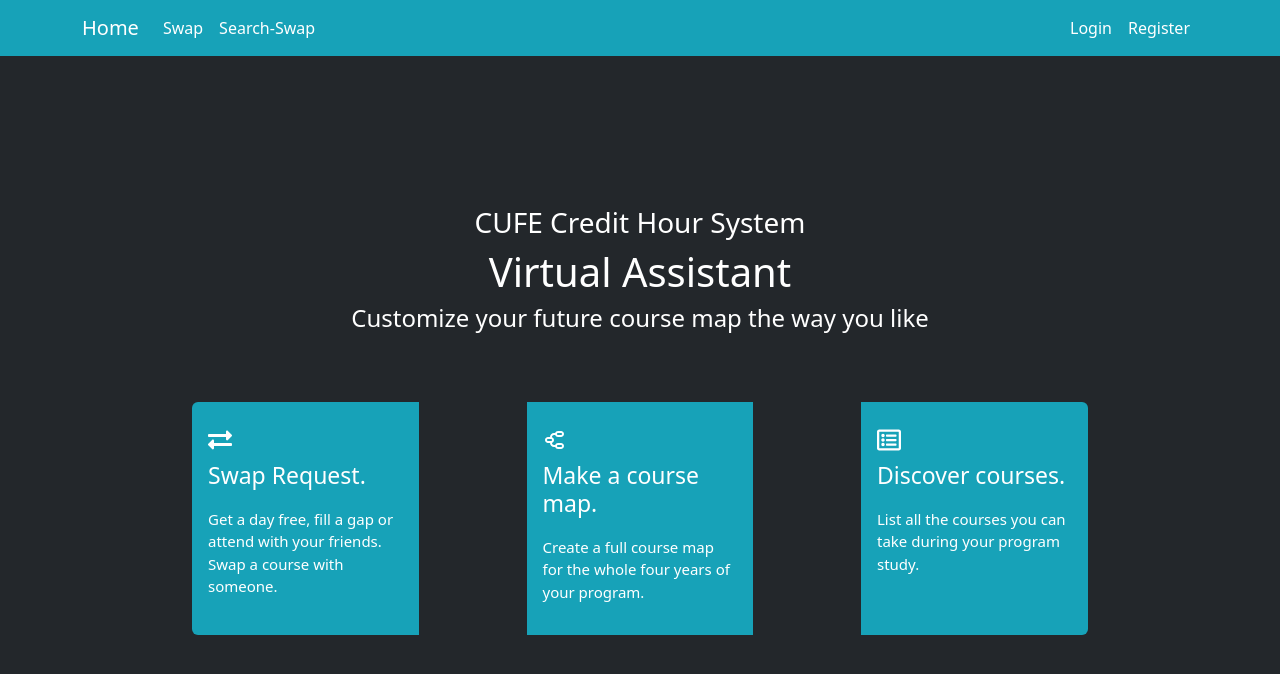
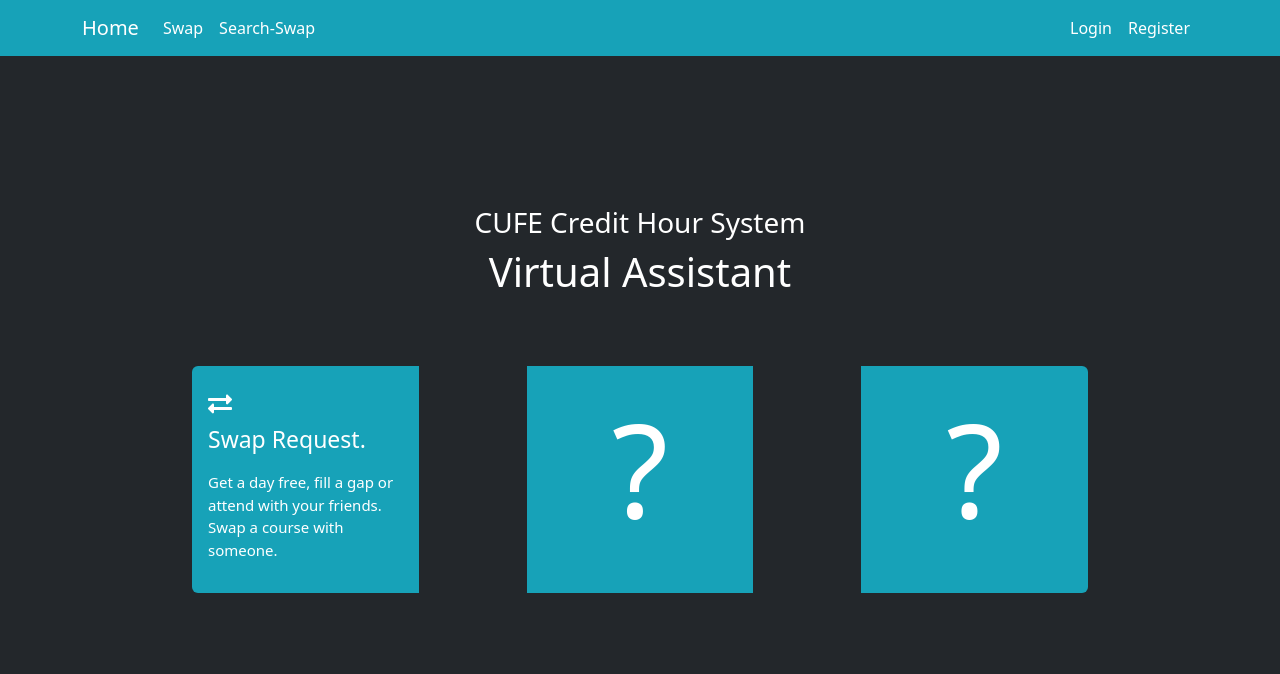
Before and after one commit to AliKhalaf1/courseMap-Front-end, a React (Create React App) app: page / in a window 1280 px wide. Shown: the top 674 px of the page. Built offline with nearby package versions, Linux system fonts and the light colour scheme.

Commit message:
Tidy up #4

```diff
--- a/public/index.html
+++ b/public/index.html
@@ -16,7 +16,7 @@
       manifest.json provides metadata used when your web app is installed on a
       user's mobile device or desktop. See https://developers.google.com/web/fundamentals/web-app-manifest/
     -->
-    <link rel="manifest" href="%PUBLIC_URL%/manifest.json" />
+    <!-- <link rel="manifest" href="%PUBLIC_URL%/manifest.json" /> -->
     <!--
       Notice the use of %PUBLIC_URL% in the tags above.
       It will be replaced with the URL of the `public` folder during the build.
--- a/src/Modules/Home/Home.jsx
+++ b/src/Modules/Home/Home.jsx
@@ -12,7 +12,6 @@
       <div className="home-text">
         <h3>CUFE Credit Hour System</h3>
         <h1>Virtual Assistant</h1>
-        <h4>Customize your future course map the way you like</h4>
       </div>
       <CardGroup className="cards" md={1}>
         <Card className="card">
@@ -25,24 +24,12 @@
           </a>
         </Card>
 
-        <Card href="#course-map">
-          <a href="#course-map">
-            <Card.Body>
-              <RiMindMap className="icon" />
-              <h5>Make a course map.</h5>
-              <p>Create a full course map for the whole four years of your program.</p>
-            </Card.Body>
-          </a>
+        <Card className='mystery'>
+          <h1>?</h1>
         </Card>
 
-        <Card>
-          <a href="#course-map">
-            <Card.Body>
-              <FaRegListAlt className="icon" />
-              <h5>Discover courses.</h5>
-              <p>List all the courses you can take during your program study.</p>
-            </Card.Body>
-          </a>
+        <Card className='mystery'>
+          <h1>?</h1>
         </Card>
       </CardGroup>
     </section>
--- a/src/Modules/Home/Home.scss
+++ b/src/Modules/Home/Home.scss
@@ -44,4 +44,15 @@
       }
     }
   }
+  .mystery{
+    align-items: center;
+    h1{
+      font-size: 130px;
+      position: absolute;
+      top: 45%;
+      -ms-transform: translateY(-50%);
+      transform: translateY(-50%);
+    }
+  }
+
 }
--- a/src/Modules/SwapStatus/Services/swapStatus.services.jsx
+++ b/src/Modules/SwapStatus/Services/swapStatus.services.jsx
@@ -2,16 +2,16 @@
 import configs from '../../../Global/config';
 import authHeader from '../../../Global/auth-header';
 
-const acceptSwapRequest = (id) =>
+const acceptSwapRequest = (valueId, matchedId) =>
   axios
-    .post(`${configs.API_BASE_URL}/swap-requests/${id}/agree`, { headers: authHeader() })
+    .post(`${configs.API_BASE_URL}/swap-requests/${valueId}/agree`,{matchedSwapRequestId:matchedId}, { headers: authHeader() })
     .then((response) => {
       return response.data;
     });
 
-const declineSwapRequest = (id) =>
+const declineSwapRequest = (valueId, matchedId) =>
   axios
-    .post(`${configs.API_BASE_URL}/swap-requests/${id}/disagree`, { headers: authHeader() })
+    .post(`${configs.API_BASE_URL}/swap-requests/${valueId}/disagree`,{matchedSwapRequestId:matchedId}, { headers: authHeader() })
     .then((response) => {
       return response.data;
     });
--- a/src/Modules/SwapStatus/SwapStatus.jsx
+++ b/src/Modules/SwapStatus/SwapStatus.jsx
@@ -20,10 +20,10 @@
     });
   }, []);
 
-  const HandleAcceptSwapRequest = (reqId) => {
+  const HandleAcceptSwapRequest = (valueId, matchedId) => {
     setLoading(true);
     setMessage('');
-    swapStatusServices.acceptSwapRequest(reqId).then(
+    swapStatusServices.acceptSwapRequest(valueId, matchedId).then(
       (res) => {
         setLoading(false);
         setMessage('Successful');
@@ -41,10 +41,10 @@
       }
     );
   };
-  const HandleDeclineSwapRequest = (reqId) => {
+  const HandleDeclineSwapRequest = (valueId, matchedId) => {
     setLoading(true);
     setMessage('');
-    swapStatusServices.declineSwapRequest(reqId).then(
+    swapStatusServices.declineSwapRequest(valueId, matchedId).then(
       (res) => {
         setLoading(false);
         setMessage('Successful');
@@ -86,6 +86,7 @@
                       <thead>
                         <tr>
                           <th>#</th>
+                          <th>Name</th>
                           <th>Email</th>
                           <th>Matched Time</th>
                           <th>Actions</th>
@@ -95,13 +96,14 @@
                         {value.matches.map((match, matchKey) => (
                           <tr key={matchKey}>
                             <td>{matchKey + 1}</td>
-                            <td>{match.matchedUser}</td>
+                            <td>{match.matchedUser.name}</td>
+                            <td>{match.matchedUser.email}</td>
                             <td>d</td>
 
                             <td>
                               <Button
                                 variant="outline-success"
-                                onClick={() => HandleAcceptSwapRequest(match.id)}
+                                onClick={() => HandleAcceptSwapRequest(value.id,match.id)}
                               >
                                 Accept
                               </Button>
--- a/src/Modules/User/index.jsx
+++ b/src/Modules/User/index.jsx
@@ -6,7 +6,7 @@
   return (
     <Container>
       <UserSwapRequests />
-      <UserCourseMap />
+      {/* <UserCourseMap /> */}
     </Container>
   );
 };
```
